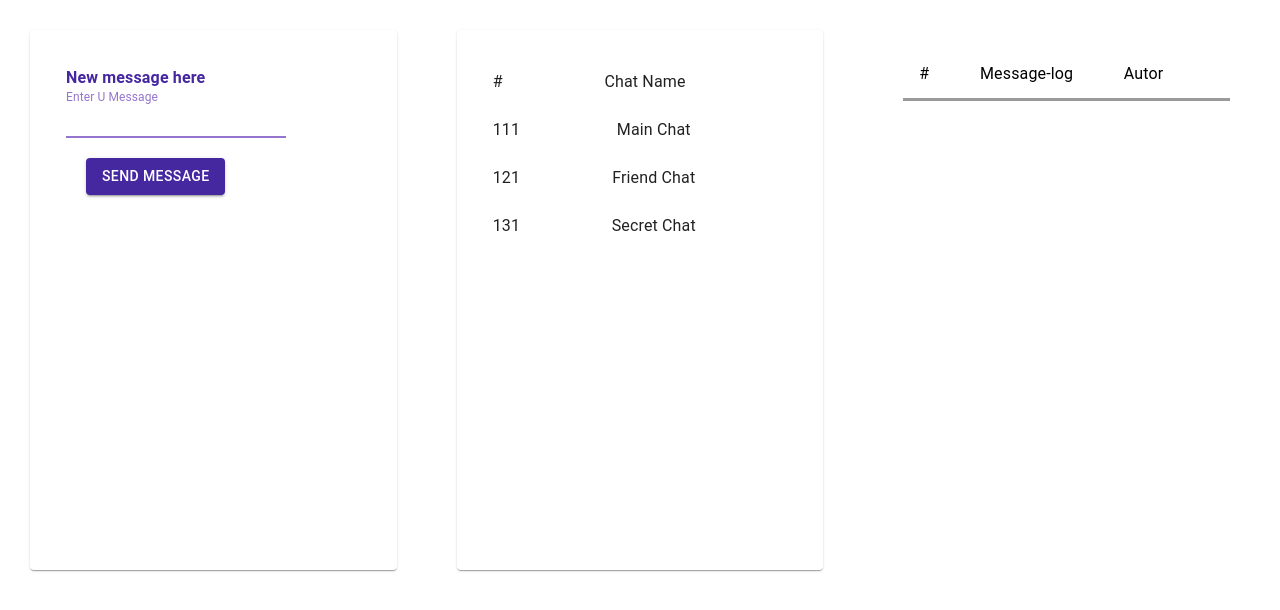
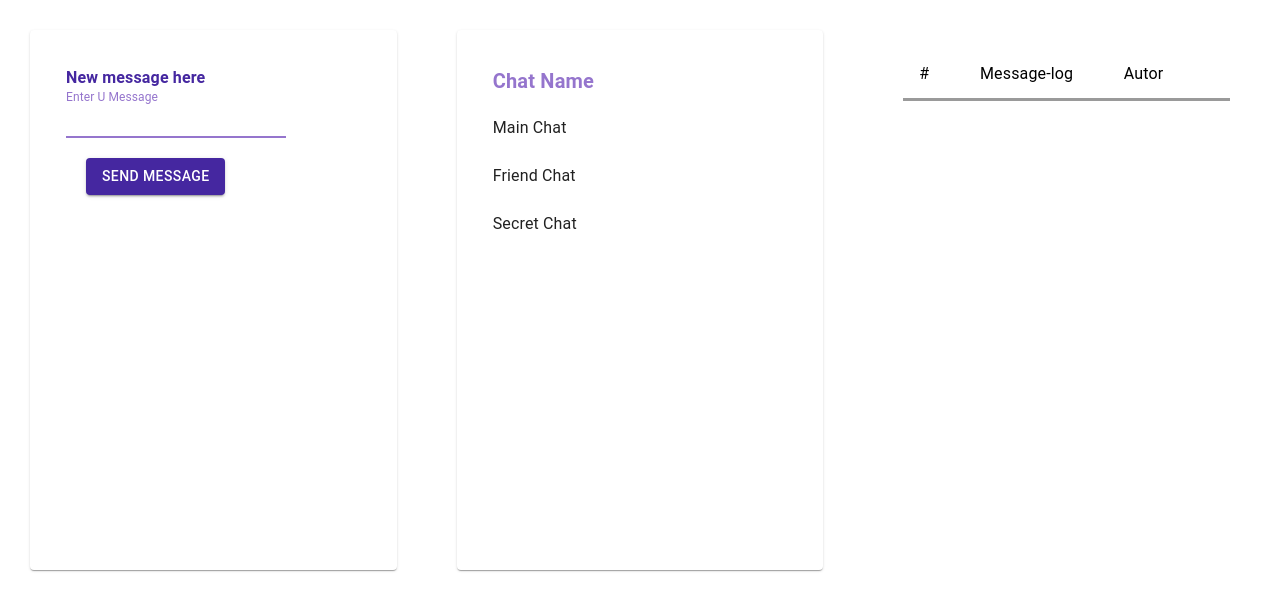
Before and after one commit to axelsfox/GBreact, a React (Create React App) app: page / in a window 1280 px wide. Shown: the top 610 px of the page. Built offline with nearby package versions, Linux system fonts and the light colour scheme.

Commit message:
task 2 (Profile)

```diff
--- a/package.json
+++ b/package.json
@@ -9,6 +9,7 @@
     "@testing-library/user-event": "^12.8.3",
     "react": "^17.0.2",
     "react-dom": "^17.0.2",
+    "react-router-dom": "^5.3.0",
     "react-scripts": "4.0.3",
     "web-vitals": "^1.1.2"
   },
--- a/src/App.js
+++ b/src/App.js
@@ -1,13 +1,15 @@
 import './App.css';
 import React, {useEffect, useState, useRef} from 'react';
 import Message from './components/Message';
+import ChatList from './components/Chats';
+//import Profile from './components/Profile';
 import { createTheme, ThemeProvider }  from "@material-ui/core";
 import deepPurple  from "@material-ui/core/colors/deepPurple";
 import List from '@material-ui/core/List';
 import ListItem from '@material-ui/core/ListItem';
 import ListItemText from '@material-ui/core/ListItemText';
 import { makeStyles } from '@material-ui/core/styles';
-import ChatList from './components/Chats';
+
 
 
 //тема с цветами
@@ -58,7 +60,7 @@ function App(props) {
 ];
 
 
-  function NewMessage(pm) {
+  function newMessage(pm) {
     setmessageList(messageList => [...messageList, {text: pm, autor: 'You'}]);
     inputRef.current.focus();
   }
@@ -79,7 +81,7 @@ function App(props) {
       <div className="App">
   <ThemeProvider theme={theme}>
       <Message name= {props.name}
-      onClick = {NewMessage}
+      onClick = {newMessage}
       input={inputRef}
       />
     <ChatList chats = {newChatList} />
@@ -98,6 +100,7 @@ function App(props) {
           <ListItemText>{message.autor}</ListItemText>
       </ListItem>)}
       </List>
+
   </ThemeProvider>
 
       </div>
--- a/src/components/Chats.js
+++ b/src/components/Chats.js
@@ -8,6 +8,7 @@ import { makeStyles } from '@material-ui/core/styles';
 import ListItem from '@material-ui/core/ListItem';
 import ListItemText from '@material-ui/core/ListItemText';
 import Card from '@material-ui/core/Card';
+import Typography from '@material-ui/core/Typography';
 
 const useStyles = makeStyles({
     root: {
@@ -16,6 +17,11 @@ const useStyles = makeStyles({
       textAlign: 'left',
       margin: 30,
       padding: 20,
+    },
+
+    header: {
+      fontSize: 20,
+      fontWeight: 'bold',
     },
 
   });
@@ -29,14 +35,14 @@ const classes = useStyles();
 
   <Card className={classes.root}>
    <List >
-          <ListItem>
-          <ListItemText>#</ListItemText>
-          <ListItemText>Chat Name</ListItemText>
+    <ListItem>
+          <Typography className={classes.header} color="primary">
+          Chat Name
+          </Typography>
     </ListItem>
 
       {chats.map(n =>
       <ListItem key={n.id}>
-          <ListItemText>{n.id}</ListItemText>
           <ListItemText>{n.name}</ListItemText>
     </ListItem>) }
    </List>
--- /dev/null
+++ b/src/components/Profile.js
@@ -0,0 +1,49 @@
+import '../App.css';
+import React from 'react';
+import { makeStyles } from '@material-ui/core/styles';
+import {TextField, Button} from "@material-ui/core";
+import Card from '@material-ui/core/Card';
+import CardContent from '@material-ui/core/CardContent';
+import Typography from '@material-ui/core/Typography';
+
+
+const useStyles = makeStyles({
+  root: {
+    width: 500,
+    textAlign: 'left',
+    margin: 30,
+    padding: 20,
+  },
+  text: {
+    fontSize: 12,
+    textAlign: 'center'
+  }
+
+});
+
+function Profile (){
+    const classes = useStyles();
+
+    return (
+
+<Card className={classes.root}>
+  <CardContent>
+  <Typography style={{fontSize: '16px', fontWeight: 'bold'}} color="secondary">
+  You Profile
+  </Typography>
+
+    <form >
+        <TextField id="outlined-basic" label="Fist Name" />
+        <TextField id="outlined-basic" label="Second Name" />
+        <TextField id="outlined-basic" label="Age" />
+          <Button style={{margin: '20px'}} variant="contained" type="button" color="secondary">
+            Save
+          </Button>
+    </form>
+    </CardContent>
+</Card>
+
+  );
+}
+
+export default Profile;
```
Also changed, not shown: src/components/Routes.js (added, +15 -0 lines), src/components/Homepage.js (added), 1 other file (tests, documents, lock files or other folders).
